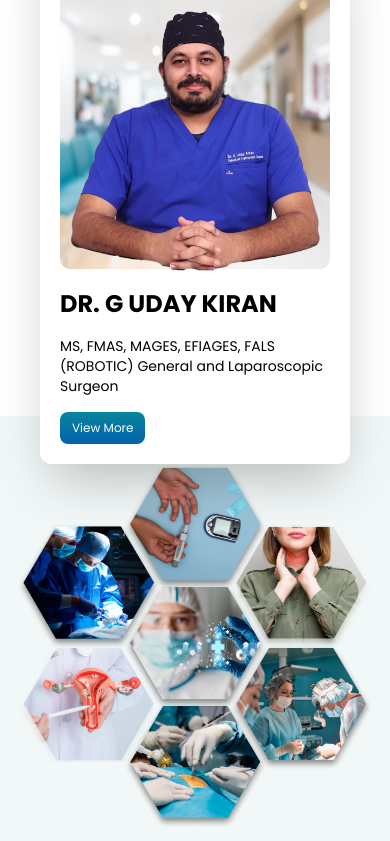
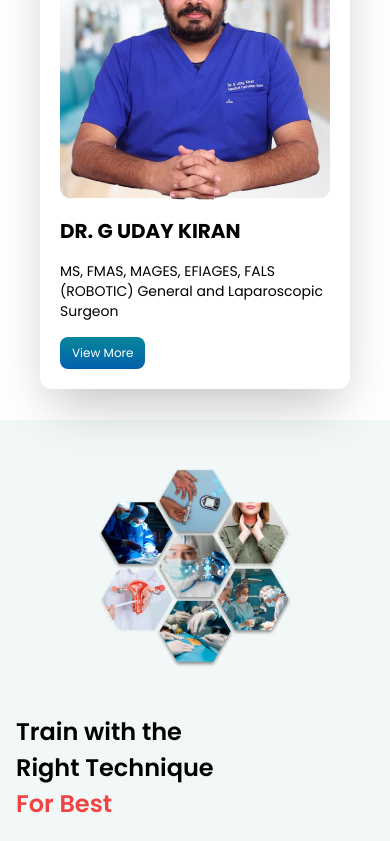
Before and after one commit to Rahul-Katari/saifee, a React (Create React App) app: page /bestdoctors in a window 390 px wide. Shown: the part 1156-1997 px from the top of the page. Built offline with nearby package versions, Linux system fonts and the light colour scheme.

Commit message:
Update styling in OurTopDoctors and BestDoctors components

```diff
--- a/src/components/OurTopDoctors.js
+++ b/src/components/OurTopDoctors.js
@@ -20,11 +20,11 @@ const OurTopDoctors = () => {
             </p>
           </div>
           <div className="absolute md:top-[180px] top-[210px] md:mx-16 mx-6">
-            <div className="grid md:grid-cols-2 gap-20">
+            <div className="grid md:grid-cols-2 gap-10">
               <div className="shadow-2xl p-5 rounded-xl flex flex-col bg-white ">
                 <img src={doctorManasa} className="md:h-[300px]" />
                 <div>
-                  <h3 className="text-2xl font-semibold mt-4">
+                  <h3 className="md:text-2xl text-xl font-semibold mt-4">
                     Dr. Manasa Mynepally
                   </h3>
                   <p className="my-4">
@@ -37,7 +37,7 @@ const OurTopDoctors = () => {
               <div className="shadow-2xl p-5 rounded-xl flex flex-col bg-white">
                 <img src={doctor} className="md:h-[300px]" />
                 <div>
-                  <h3 className="text-2xl font-bold mt-4">DR. G UDAY KIRAN</h3>
+                  <h3 className="text-xl md:text-2xl font-bold mt-4">DR. G UDAY KIRAN</h3>
                   <p className="my-4 ">
                     MS, FMAS, MAGES, EFIAGES, FALS (ROBOTIC) General and
                     Laparoscopic Surgeon
--- a/src/components/pages/BestDoctors.js
+++ b/src/components/pages/BestDoctors.js
@@ -6,17 +6,17 @@ const BestDoctors = () => {
   return (
     <div>
       <div>
-        <img src={banner} className="w-full" />
+        <img src={banner} className="w-full md:h-[350px] h-[150px]" />
       </div>
       <OurTopDoctors />
       <div className="grid md:grid-cols-2 bg-banner py-12 md:px-40 p-4 md:gap-24 gap-12 items-center">
-        <div>
-          <img src={hexagon} />
+        <div className="flex items-center justify-center">
+          <img src={hexagon} className="h-[200px] md:h-[300px]" />
         </div>
         <div className="md:pe-40">
-          <div className="text-4xl font-semibold">
+          <div className="text-2xl font-semibold">
             <h1>Train with the</h1>
-            <h1 className="md:my-5 my-3">Right Technique</h1>
+            <h1 className="md:my-1 my-1">Right Technique</h1>
             <h1 className="text-red-500">For Best</h1>
           </div>
           <p className="my-5">
```
